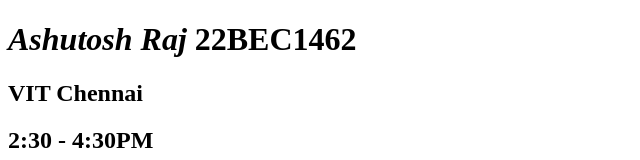
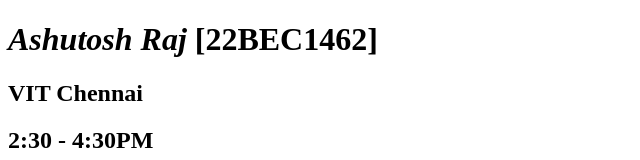
Before and after one commit to mikoshimi/teaching, a plain HTML site: page Ethnus_MERN_1/index.html in a window 1280 px wide. Shown: the top 160 px of the page, without its empty margins (0-640 px from the left). Drawn offline with Linux system fonts and the light colour scheme.

Commit message:
added a bracket

```diff
--- a/Ethnus_MERN_1/index.html
+++ b/Ethnus_MERN_1/index.html
@@ -6,7 +6,7 @@
     <title>Index for tasks</title>
   </head>
   <body>
-    <h1><i>Ashutosh Raj</i> <b>22BEC1462</b></h1>
+    <h1><i>Ashutosh Raj</i> <b>[22BEC1462]</b></h1>
 
     <h2>VIT Chennai</h2>
     <h2>2:30 - 4:30PM</h2>
```
